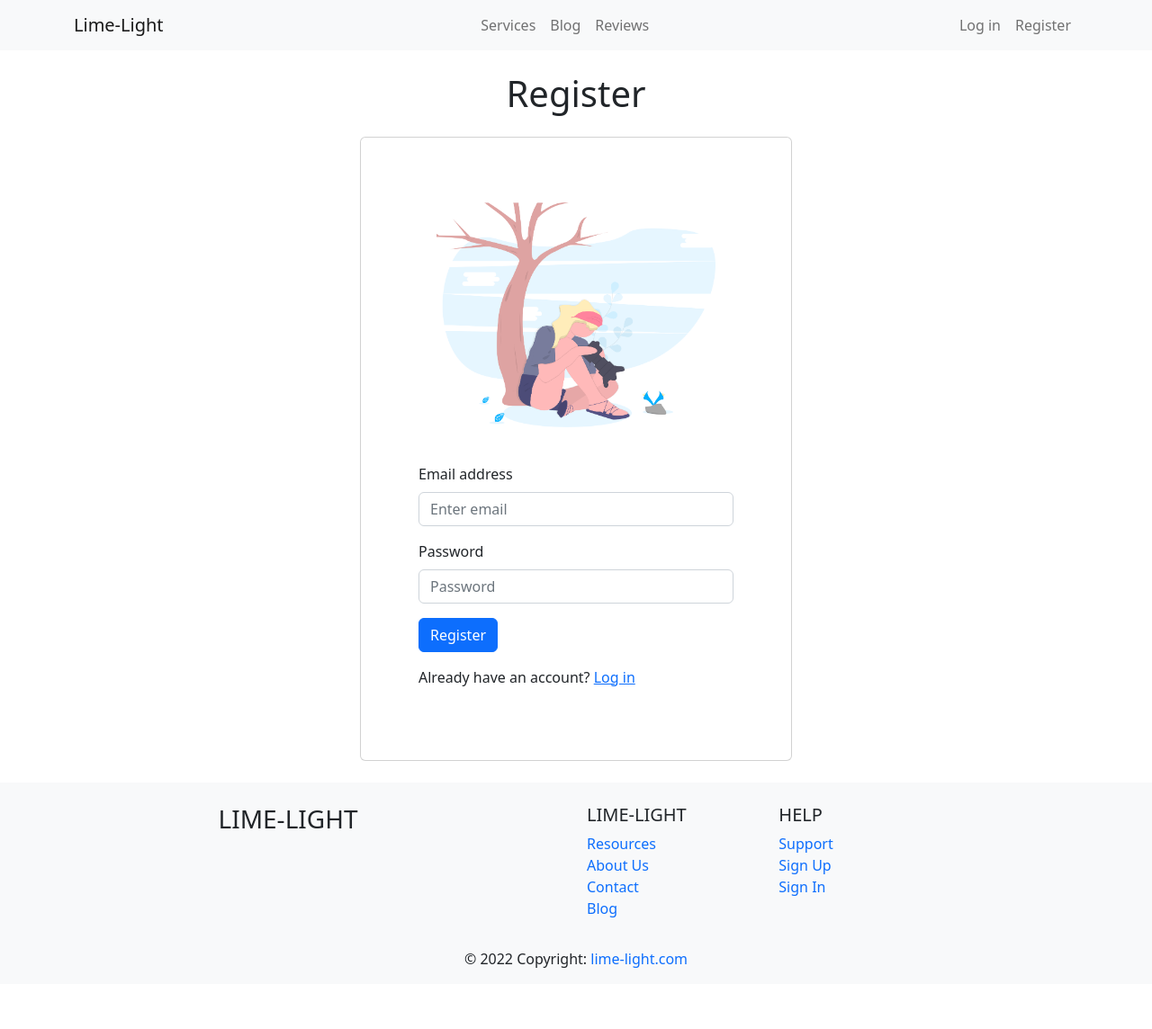
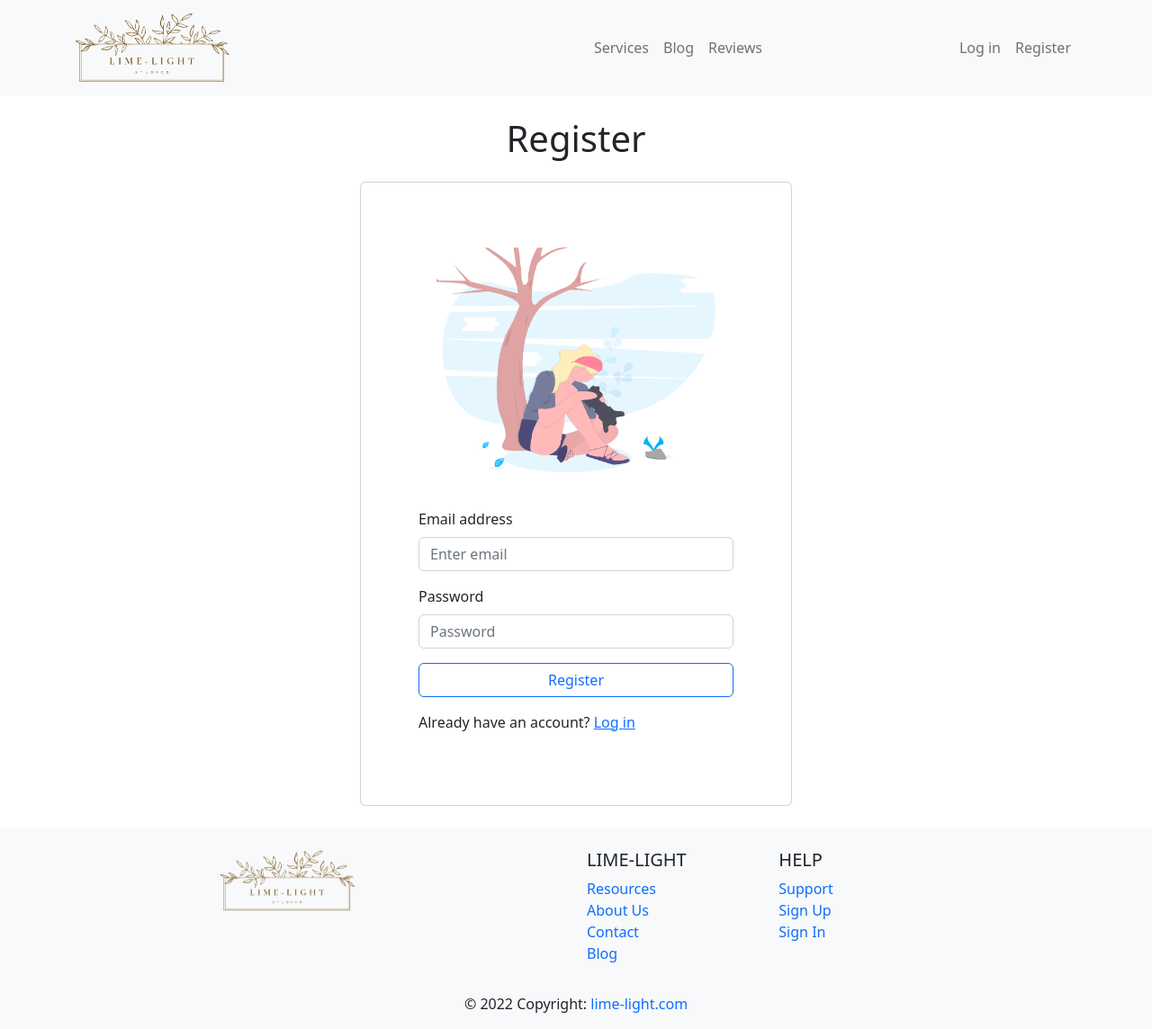
Before and after one commit to SojibRoy/limeLIghtStudio, a React (Create React App) app: page /register in a window 1280 px wide. Shown: the whole page at 90% size. Before the commit the page ends 1094 px from the top, so only its background shows below. Built offline with nearby package versions, Linux system fonts and the light colour scheme; no server answers.

Commit message:
added-dynamic-title-and--favicon

```diff
--- a/public/index.html
+++ b/public/index.html
@@ -24,7 +24,7 @@
       work correctly both with client-side routing and a non-root public URL.
       Learn how to configure a non-root public URL by running `npm run build`.
     -->
-    <title>React App</title>
+    <title>Lime-Light-Studio</title>
   </head>
   <body>
     <noscript>You need to enable JavaScript to run this app.</noscript>
--- /dev/null
+++ b/src/Hook/useaTitle.js
@@ -0,0 +1,9 @@
+import { useEffect } from "react"
+
+const useTitle = title => {
+    useEffect(() => {
+        document.title = title
+    }, [title])
+}
+
+export default useTitle;
--- a/src/Pages/Blog/Blog.js
+++ b/src/Pages/Blog/Blog.js
@@ -1,6 +1,8 @@
 import React from "react";
+import useTitle from "../../Hook/useaTitle";
 
 const Blog = () => {
+    useTitle('Blog')
   return (
     <div className="container">
       <h1 className="m-3 text-center">Question & Answer</h1>
--- a/src/Pages/Home/Home.js
+++ b/src/Pages/Home/Home.js
@@ -1,10 +1,12 @@
 import React from 'react';
+import useTitle from '../../Hook/useaTitle';
 import Services from '../Services/Services';
 import AboutUs from './AboutUs/AboutUs';
 import Banner from './Banner/Banner';
 import FindUs from './FindUs/FindUs';
 
 const Home = () => {
+    useTitle('Home')
     return (
         <div className='container'>
            <Banner></Banner>
--- a/src/Pages/Login/Login.js
+++ b/src/Pages/Login/Login.js
@@ -6,6 +6,7 @@ import Card from "react-bootstrap/Card";
 import { Link, useLocation, useNavigate } from "react-router-dom";
 import { AuthContext } from "../../Contexts/AuthProvider/AuthProvider";
 import { GoogleAuthProvider } from "firebase/auth";
+import useTitle from "../../Hook/useaTitle";
 
 
 const Login = () => {
@@ -14,6 +15,7 @@ const Login = () => {
   const navigate = useNavigate()
   const location = useLocation();
   const from = location.state?.from?.pathname || '/'
+  useTitle('Login')
 
   const handleLogIn = (event) => {
     event.preventDefault();
--- a/src/Pages/Register/Register.js
+++ b/src/Pages/Register/Register.js
@@ -5,15 +5,18 @@ import login from "../../images/login.png";
 import Card from "react-bootstrap/Card";
 import { Link } from "react-router-dom";
 import { AuthContext } from "../../Contexts/AuthProvider/AuthProvider";
+import useTitle from "../../Hook/useaTitle";
 
 const Register = () => {
     const {createUser} = useContext(AuthContext)
+    useTitle('Register')
 
     const handleSignUp = event=>{
         event.preventDefault();
         const form = event.target;
         const email = form.email.value;
         const password = form.password.value;
+
 
         createUser(email, password)
         .then(result => {
@@ -40,11 +43,11 @@ const Register = () => {
               <Form.Label>Password</Form.Label>
               <Form.Control name="password" type="password" placeholder="Password" />
             </Form.Group>
-            <Button variant="primary" type="submit">
+            <Button className="w-100" variant="outline-primary" type="submit">
               Register
             </Button>
             <p className="pt-3">
-              Already have an account? <Link to="/register">Log in</Link>
+              Already have an account? <Link to="/login">Log in</Link>
             </p>
           </Form>
         </Card.Body>
--- a/src/Pages/Review/Review.js
+++ b/src/Pages/Review/Review.js
@@ -1,6 +1,8 @@
 import React from 'react';
+import useTitle from '../../Hook/useaTitle';
 
 const Review = () => {
+    useTitle('Review')
     return (
         <div>
             <h1>this is review</h1>
--- a/src/Pages/Services/ServiceCartAll.js
+++ b/src/Pages/Services/ServiceCartAll.js
@@ -4,8 +4,10 @@ import { Col } from 'react-bootstrap';
 import Card from 'react-bootstrap/Card';
 import { PhotoProvider, PhotoView } from 'react-photo-view';
 import { Link } from 'react-router-dom';
+import useTitle from '../../Hook/useaTitle';
 
 const ServiceCartAll = ({service}) => {
+  useTitle('Services')
 
     const {_id, image,price,title,description} = service
     return (
--- a/src/Pages/Services/ServiceDetails.js
+++ b/src/Pages/Services/ServiceDetails.js
@@ -1,8 +1,10 @@
 import React from "react";
 
 import { useLoaderData } from "react-router-dom";
+import useTitle from "../../Hook/useaTitle";
 
 const ServiceDetails = () => {
+  useTitle('Service Details')
   const { title, image, description, price } = useLoaderData();
 
   return (
--- a/src/Shared/Footer/Footer.js
+++ b/src/Shared/Footer/Footer.js
@@ -1,12 +1,12 @@
 import React from "react";
+import logo from "../../../src/images/logo.png";
 
 const Footer = () => (
   <footer className="page-footer font-small blue pt-4 ">
     <div className="container-fluid text-center text-md-left">
       <div className="row bg-light pt-4">
-        <div className="col-md-6 mt-md-0 mt-3">
-          <h5 className="text-uppercase fs-3">Lime-Light</h5>
-
+        <div className="col-md-6 mt-md-0 mt-3 ">
+          <img className="w-25" src={logo} alt="" />
         </div>
 
         <hr className="clearfix w-100 d-md-none pb-0" />
@@ -15,16 +15,24 @@ const Footer = () => (
           <h5 className="text-uppercase">Lime-Light</h5>
           <ul className="list-unstyled">
             <li>
-              <a className="text-decoration-none" href="#!">Resources</a>
+              <a className="text-decoration-none" href="#!">
+                Resources
+              </a>
             </li>
             <li>
-              <a className="text-decoration-none" href="#!">About Us</a>
+              <a className="text-decoration-none" href="#!">
+                About Us
+              </a>
             </li>
             <li>
-              <a className="text-decoration-none" href="#!">Contact</a>
+              <a className="text-decoration-none" href="#!">
+                Contact
+              </a>
             </li>
             <li>
-              <a className="text-decoration-none" href="#!">Blog</a>
+              <a className="text-decoration-none" href="#!">
+                Blog
+              </a>
             </li>
           </ul>
         </div>
@@ -33,19 +41,28 @@ const Footer = () => (
           <h5 className="text-uppercase ">Help</h5>
           <ul className="list-unstyled ">
             <li>
-              <a className="text-decoration-none" href="#!">Support</a>
+              <a className="text-decoration-none" href="#!">
+                Support
+              </a>
             </li>
             <li>
-              <a className="text-decoration-none" href="#!">Sign Up</a>
+              <a className="text-decoration-none" href="#!">
+                Sign Up
+              </a>
             </li>
             <li>
-              <a className="text-decoration-none" href="#!">Sign In</a>
+              <a className="text-decoration-none" href="#!">
+                Sign In
+              </a>
             </li>
           </ul>
         </div>
         <div className="footer-copyright text-center py-3">
           © 2022 Copyright:
-          <a className="text-decoration-none" href="#!"> lime-light.com</a>
+          <a className="text-decoration-none" href="#!">
+            {" "}
+            lime-light.com
+          </a>
         </div>
       </div>
     </div>
--- a/src/Shared/Header/Header.js
+++ b/src/Shared/Header/Header.js
@@ -4,13 +4,14 @@ import Container from 'react-bootstrap/Container';
 import Nav from 'react-bootstrap/Nav';
 import Navbar from 'react-bootstrap/Navbar';
 import { AuthContext } from '../../Contexts/AuthProvider/AuthProvider';
+import logo from '../../../src/images/logo.png'
 
 function MenuBar() {
   const {user,logOut} = useContext(AuthContext)
   return (
     <Navbar collapseOnSelect expand="lg" bg="light" variant="light">
       <Container>
-        <Navbar.Brand href="/">Lime-Light</Navbar.Brand>
+        <Navbar.Brand href="/"><img className='w-50' src={logo} alt="" /></Navbar.Brand>
         <Navbar.Toggle aria-controls="responsive-navbar-nav" />
         <Navbar.Collapse id="responsive-navbar-nav">
           <Nav className="mx-auto">
```
Also changed, not shown: src/images/logo.png (added), 1 other file (tests, documents, lock files or other folders).
